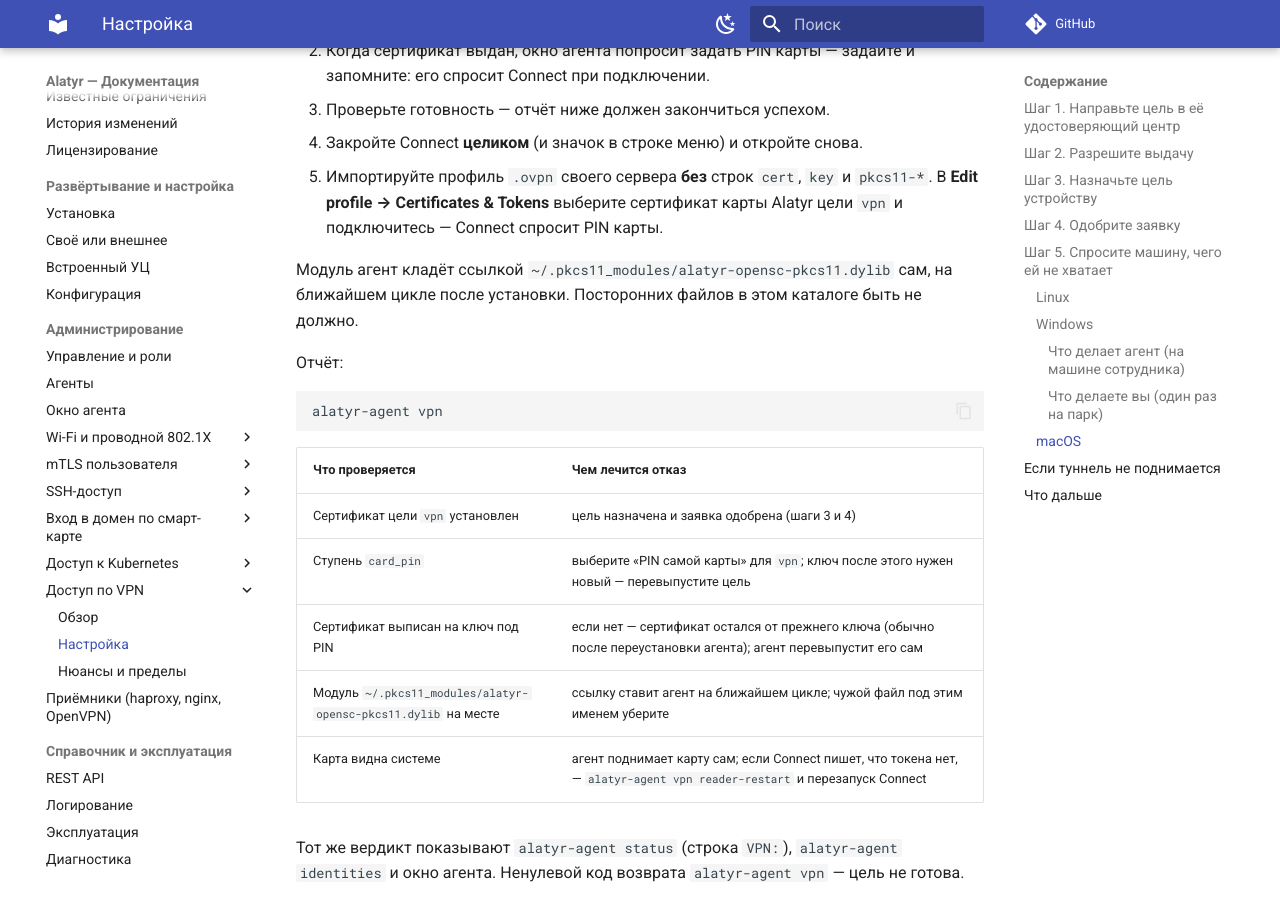
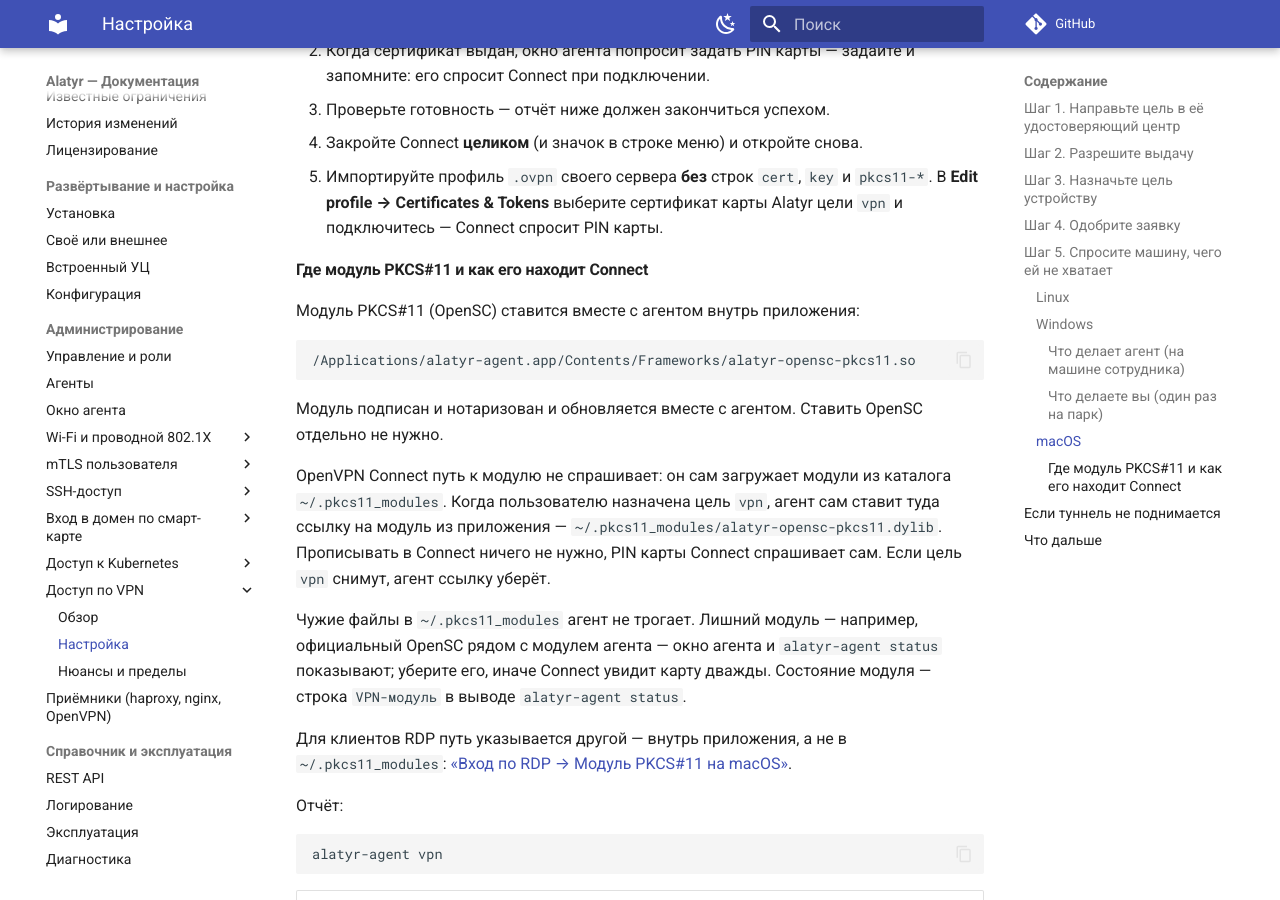
Before and after one commit to s3m4rgl/alatyr-docs, an MkDocs documentation site: the page built from docs/vpn/setup.md, in a window 1280 px wide and 900 px high, scrolled down 5913 px. Built offline with MkDocs 1.6.1 and Material for MkDocs 9.7.7, drawn with Linux system fonts in a browser that asks for light colours; comment, search, counter and statistics services are not loaded.

Commit message:
docs: модуль PKCS#11 агента на macOS — путь для VPN и RDP
Где лежит модуль PKCS#11 в пакете агента, как его находит OpenVPN Connect
через ~/.pkcs11_modules и почему клиентам RDP нужно указывать путь внутрь
приложения, а не ссылку из ~/.pkcs11_modules.

````diff
--- a/docs/vpn/setup.md
+++ b/docs/vpn/setup.md
@@ -256,9 +256,32 @@ PIN на этом пути не спрашивается при ступени
    сертификат карты Alatyr цели `vpn` и подключитесь — Connect спросит PIN
    карты.
 
-Модуль агент кладёт ссылкой `~/.pkcs11_modules/alatyr-opensc-pkcs11.dylib`
-сам, на ближайшем цикле после установки. Посторонних файлов в этом каталоге
-быть не должно.
+#### Где модуль PKCS#11 и как его находит Connect
+
+Модуль PKCS#11 (OpenSC) ставится вместе с агентом внутрь приложения:
+
+```text
+/Applications/alatyr-agent.app/Contents/Frameworks/alatyr-opensc-pkcs11.so
+```
+
+Модуль подписан и нотаризован и обновляется вместе с агентом. Ставить
+OpenSC отдельно не нужно.
+
+OpenVPN Connect путь к модулю не спрашивает: он сам загружает модули из
+каталога `~/.pkcs11_modules`. Когда пользователю назначена цель `vpn`, агент
+сам ставит туда ссылку на модуль из приложения —
+`~/.pkcs11_modules/alatyr-opensc-pkcs11.dylib`. Прописывать в Connect ничего
+не нужно, PIN карты Connect спрашивает сам. Если цель `vpn` снимут, агент
+ссылку уберёт.
+
+Чужие файлы в `~/.pkcs11_modules` агент не трогает. Лишний модуль —
+например, официальный OpenSC рядом с модулем агента — окно агента и
+`alatyr-agent status` показывают; уберите его, иначе Connect увидит карту
+дважды. Состояние модуля — строка `VPN-модуль` в выводе
+`alatyr-agent status`.
+
+Для клиентов RDP путь указывается другой — внутрь приложения, а не в
+`~/.pkcs11_modules`: [«Вход по RDP → Модуль PKCS#11 на macOS»](../ad-logon/rdp.md#модуль-pkcs11-на-macos).
 
 Отчёт:
 
````
Also changed, not shown: docs/ad-logon/rdp.md (+22 -1 lines).
